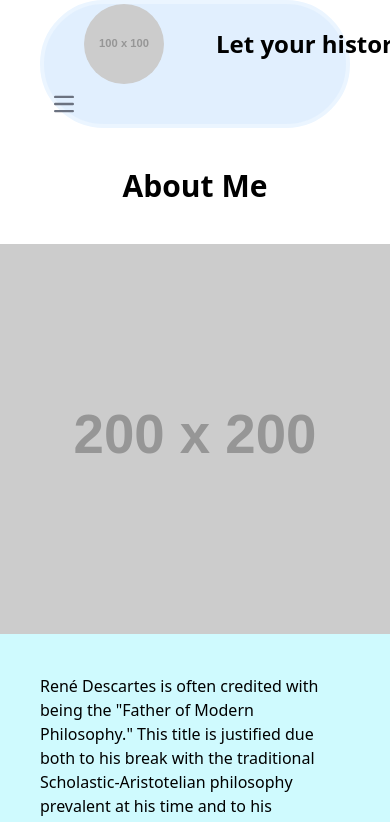
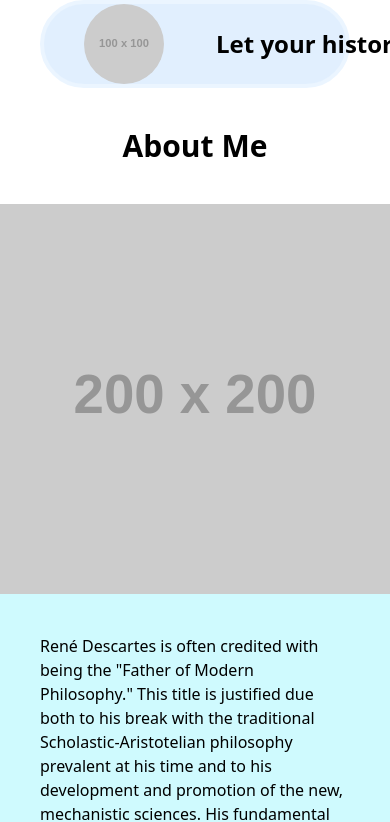
Before and after one commit to j-andrade619/Portfolio, a website built with Vite: page index.html in a window 390 px wide. Shown: the top 822 px of the page. Built offline with nearby package versions, Linux system fonts and the light colour scheme; placeholder pictures from the web are drawn by us.

Commit message:
update margin html

```diff
--- a/index.html
+++ b/index.html
@@ -12,15 +12,6 @@
             <img src="https://placehold.co/100" class="mx-10 h-10 rounded-full h-20" alt="profile picture"/>
             <span class="self-center text-2xl font-semibold whitespace-nowrap dark:text-white">Let your history be known</span>
         </a>
-        <button data-collapse-toggle="navbar-solid-bg" type="button"
-                class="inline-flex items-center p-2 w-10 h-10 justify-center text-sm text-gray-500 rounded-lg md:hidden hover:bg-gray-100 focus:outline-none focus:ring-2 focus:ring-gray-200 dark:text-gray-400 dark:hover:bg-gray-700 dark:focus:ring-gray-600"
-                aria-controls="navbar-solid-bg" aria-expanded="false">
-            <span class="sr-only">Open main menu</span>
-            <svg class="w-5 h-5" aria-hidden="true" xmlns="http://www.w3.org/2000/svg" fill="none" viewBox="0 0 17 14">
-                <path stroke="currentColor" stroke-linecap="round" stroke-linejoin="round" stroke-width="2"
-                      d="M1 1h15M1 7h15M1 13h15"/>
-            </svg>
-        </button>
         <div class="hidden w-full md:block md:w-auto" id="navbar-solid-bg">
             <ul class="flex flex-col font-medium mt-4 rounded-lg bg-gray-50 md:space-x-8 rtl:space-x-reverse md:flex-row md:mt-0 md:border-0 md:bg-transparent dark:bg-gray-800 md:dark:bg-transparent dark:border-gray-700">
                 <li>
```
